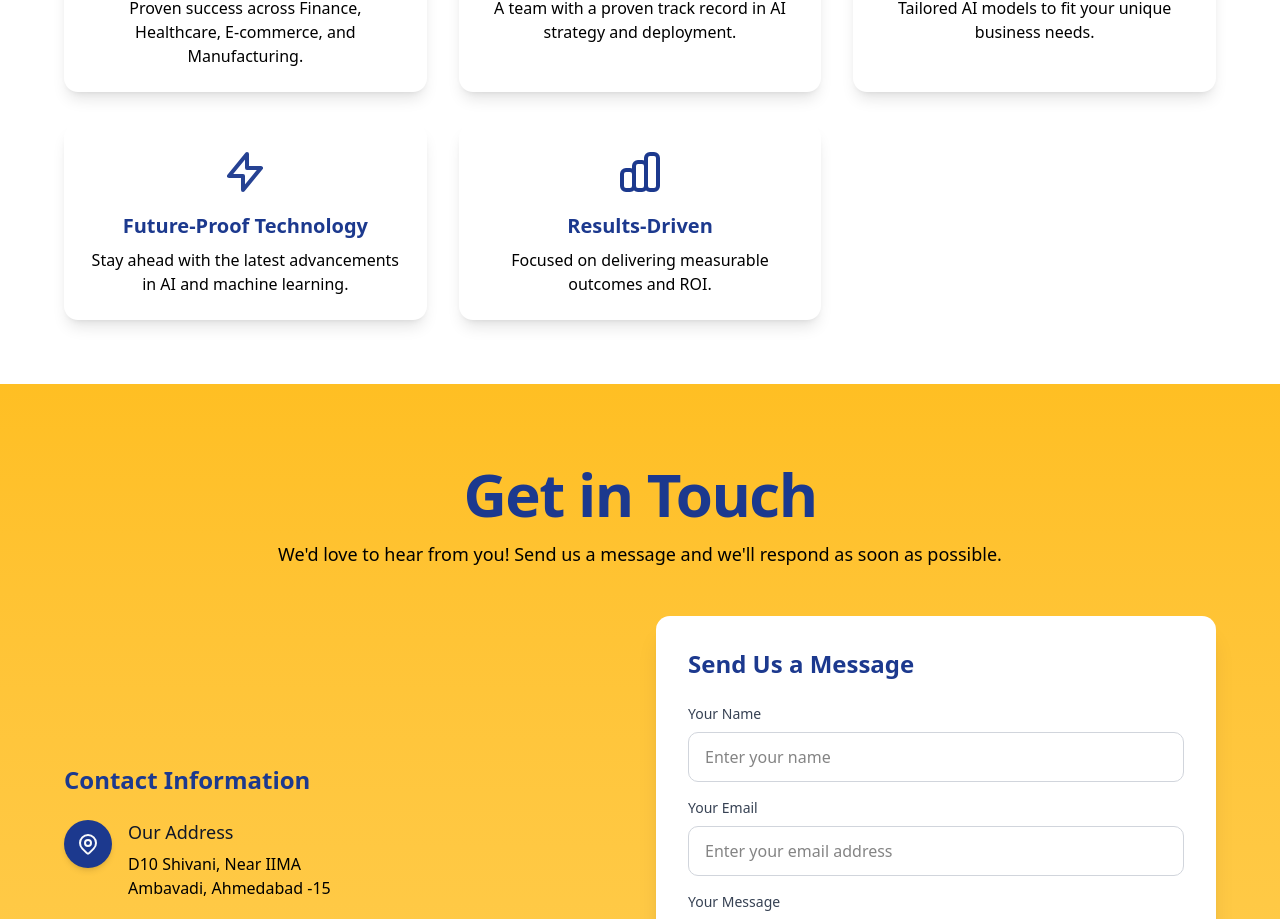
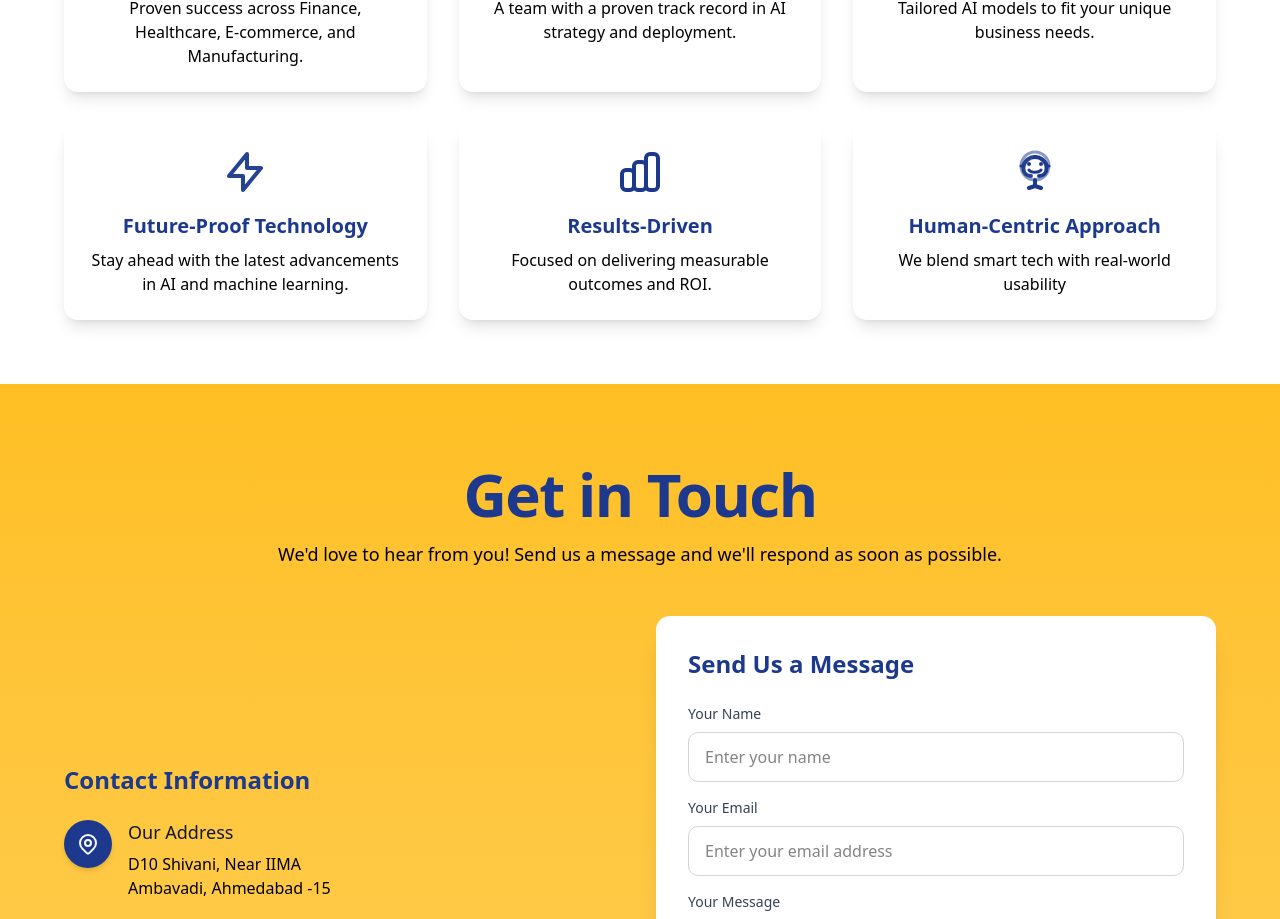
Before and after one commit to remote-cto/aiofy, a Next.js app: page / in a window 1280 px wide. Shown: the part 2518-3437 px from the top of the page. Built offline with nearby package versions, Linux system fonts and the light colour scheme.

Commit message:
added human centric approach

```diff
--- a/app/components/WhyChoosen.tsx
+++ b/app/components/WhyChoosen.tsx
@@ -157,6 +157,91 @@ const WhyChoosen: React.FC = () => {
         </div>
       ),
     },
+    {
+      title: "Human-Centric Approach",
+      description: "We blend smart tech with real-world usability",
+      icon: (
+        <svg
+          className="w-12 h-12"
+          fill="none"
+          stroke="currentColor"
+          viewBox="0 0 24 24"
+          xmlns="http://www.w3.org/2000/svg"
+        >
+          {/* Brain */}
+          <path
+            strokeLinecap="round"
+            strokeLinejoin="round"
+            strokeWidth={2}
+            d="M12 4.5c2.7 0 5.8 2 5.8 5.5 0 2.5-1.6 4-3.8 4"
+            className="animate-pulse"
+            style={{ animationDuration: "3s" }}
+          />
+          <path
+            strokeLinecap="round"
+            strokeLinejoin="round"
+            strokeWidth={2}
+            d="M12 4.5c-2.7 0-5.8 2-5.8 5.5 0 2.5 1.6 4 3.8 4"
+            className="animate-pulse"
+            style={{ animationDuration: "3s", animationDelay: "0.5s" }}
+          />
+
+          {/* Head outline */}
+          <circle
+            cx="12"
+            cy="9"
+            r="7"
+            strokeLinecap="round"
+            strokeLinejoin="round"
+            strokeWidth={1.5}
+            className="animate-pulse"
+            style={{ animationDuration: "4s" }}
+          />
+
+          {/* Face */}
+          <circle cx="9" cy="8" r="0.5" fill="currentColor" />
+          <circle cx="15" cy="8" r="0.5" fill="currentColor" />
+          <path
+            strokeLinecap="round"
+            strokeLinejoin="round"
+            strokeWidth={1.5}
+            d="M9 11c.85 1.5 5.15 1.5 6 0"
+          />
+
+          {/* Person */}
+          <path
+            strokeLinecap="round"
+            strokeLinejoin="round"
+            strokeWidth={2}
+            d="M12 16v3"
+          />
+          <path
+            strokeLinecap="round"
+            strokeLinejoin="round"
+            strokeWidth={2}
+            d="M9 20l3-1 3 1"
+          />
+
+          {/* Technology connection */}
+          <path
+            strokeLinecap="round"
+            strokeLinejoin="round"
+            strokeWidth={1.5}
+            d="M5 9h1"
+            className="animate-pulse"
+            style={{ animationDuration: "2s" }}
+          />
+          <path
+            strokeLinecap="round"
+            strokeLinejoin="round"
+            strokeWidth={1.5}
+            d="M18 9h1"
+            className="animate-pulse"
+            style={{ animationDuration: "2s", animationDelay: "0.3s" }}
+          />
+        </svg>
+      ),
+    },
   ];
 
   return (
```
